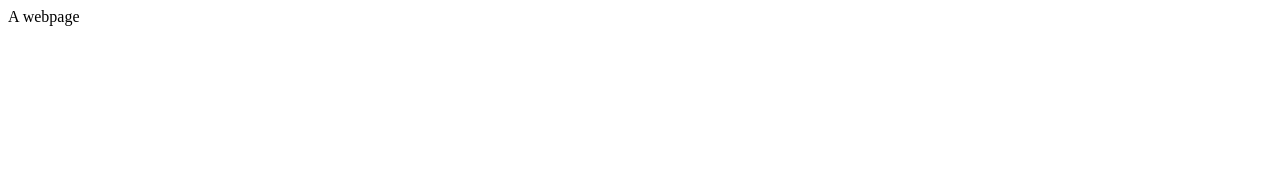
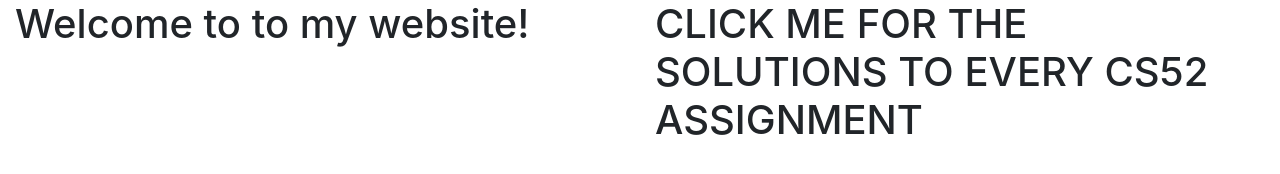
Before and after one commit to TdhyunK/thomas-cs52, a plain HTML site: page index.html in a window 1280 px wide. Drawn offline with nearby package versions, Linux system fonts and the light colour scheme.

```diff
--- a/index.html
+++ b/index.html
@@ -1,10 +1,29 @@
 <!DOCTYPE html>
 <html>
     <head>
+        <link rel="stylesheet" href="https://maxcdn.bootstrapcdn.com/bootstrap/4.0.0/css/bootstrap.min.css" integrity="sha384-Gn5384xqQ1aoWXA+058RXPxPg6fy4IWvTNh0E263XmFcJlSAwiGgFAW/dAiS6JXm" crossorigin="anonymous">
         <title> thomas-cs52.me </title>
     </head>
 
     <body>
-        A webpage
+        <div class="container-fluid">
+            <div class="row">
+                <div class="col-lg-6">
+                    <h1> Welcome to to my website! </h1>
+                </div>
+
+                <div id="best_page" class="col-lg-6">
+                    <h1> CLICK ME FOR THE SOLUTIONS TO EVERY CS52 ASSIGNMENT </h1>
+                </div>
+
+            </div>
+        </div>
+
+
+
+
+        <script src="https://code.jquery.com/jquery-3.2.1.slim.min.js" integrity="sha384-KJ3o2DKtIkvYIK3UENzmM7KCkRr/rE9/Qpg6aAZGJwFDMVNA/GpGFF93hXpG5KkN" crossorigin="anonymous"></script>
+        <script src="https://cdnjs.cloudflare.com/ajax/libs/popper.js/1.12.9/umd/popper.min.js" integrity="sha384-ApNbgh9B+Y1QKtv3Rn7W3mgPxhU9K/ScQsAP7hUibX39j7fakFPskvXusvfa0b4Q" crossorigin="anonymous"></script>
+        <script src="https://maxcdn.bootstrapcdn.com/bootstrap/4.0.0/js/bootstrap.min.js" integrity="sha384-JZR6Spejh4U02d8jOt6vLEHfe/JQGiRRSQQxSfFWpi1MquVdAyjUar5+76PVCmYl" crossorigin="anonymous"></script>
     </body>
 </html>
```
Also changed, not shown: 1 other file.
